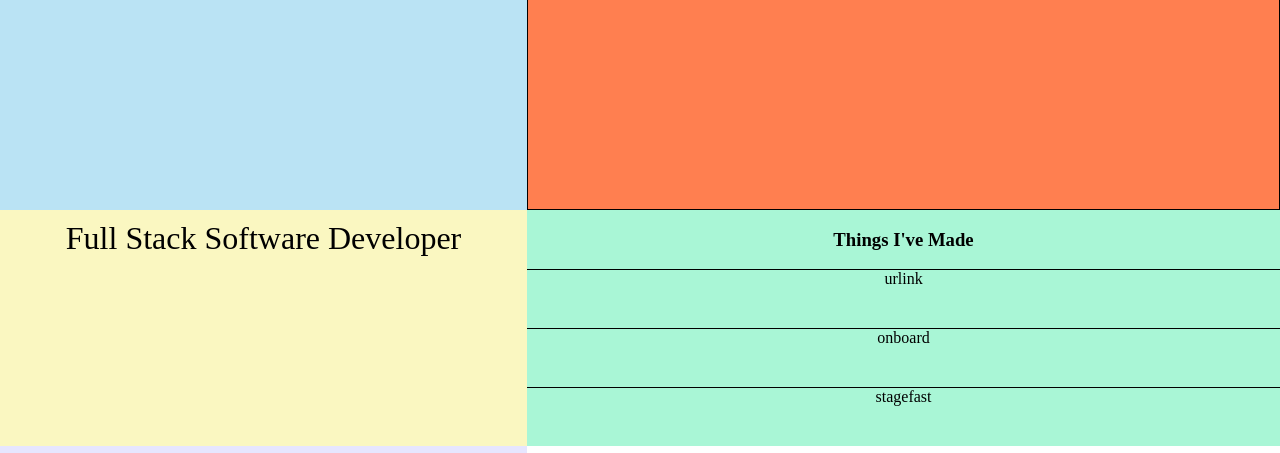
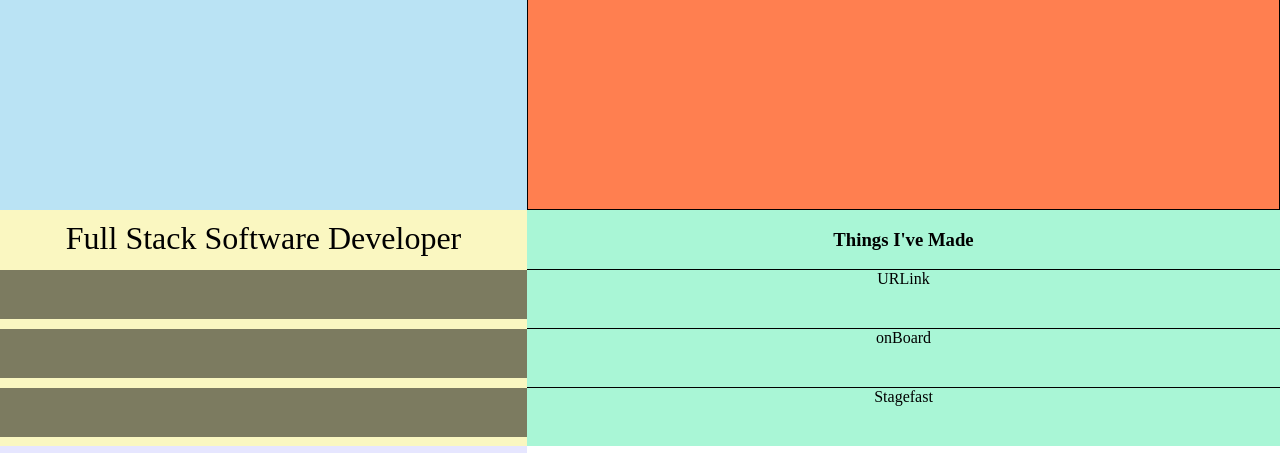
Before and after one commit to gooddb67/folio-site, a plain HTML site: page index.html in a window 1280 px wide. Shown: the part 668-1121 px from the top of the page. Drawn offline with nearby package versions, Linux system fonts and the light colour scheme.

Commit message:
added overlays to projects

```diff
--- a/index.html
+++ b/index.html
@@ -21,7 +21,8 @@
         <h3 id="skills-header">Things I Use </h3>
         <div class="skill-item ruby">
             <div class="skill-item-content">
-          <svg aria-labelledby="simpleicons-ruby-icon" role="img" viewBox="0 0 14 14" fill="white"><title id="simpleicons-ruby-icon">Ruby icon</title><path d="M20.156.083c3.033.525 3.893 2.598 3.829 4.77L24 4.822 22.635 22.71 4.89 23.926h.016C3.433 23.864.15 23.729 0 19.139l1.645-3 2.819 6.586.503 1.172 2.805-9.144-.03.007.016-.03 9.255 2.956-1.396-5.431-.99-3.9 8.82-.569-.615-.51L16.5 2.114 20.159.073l-.003.01zM0 19.089v.026-.029.003zM5.13 5.073c3.561-3.533 8.157-5.621 9.922-3.84 1.762 1.777-.105 6.105-3.673 9.636-3.563 3.532-8.103 5.734-9.864 3.957-1.766-1.777.045-6.217 3.612-9.75l.003-.003z"/></svg>
+              <svg aria-labelledby="simpleicons-ruby-icon" role="img" viewBox="0 0 14 14" fill="white"><title id="simpleicons-ruby-icon">Ruby icon</title><path d="M20.156.083c3.033.525 3.893 2.598 3.829 4.77L24 4.822 22.635 22.71 4.89 23.926h.016C3.433 23.864.15 23.729 0 19.139l1.645-3 2.819 6.586.503 1.172 2.805-9.144-.03.007.016-.03 9.255 2.956-1.396-5.431-.99-3.9 8.82-.569-.615-.51L16.5 2.114 20.159.073l-.003.01zM0 19.089v.026-.029.003zM5.13 5.073c3.561-3.533 8.157-5.621 9.922-3.84 1.762 1.777-.105 6.105-3.673 9.636-3.563 3.532-8.103 5.734-9.864 3.957-1.766-1.777.045-6.217 3.612-9.75l.003-.003z"/>
+              </svg>
           </div>
         </div>
         <div class="skill-item rails">
@@ -56,21 +57,21 @@
       </div>
       <section class="projects-wrapper">
         <h3 id="projects-header">Things I've Made </h3>
-          <a href="https://github.com/gooddb67/URLink-frontend" target="_blank">
             <div class="project urlink">
-              urlink
+                URLink
+                <div class="overlay">
                 </div>
-          </a>
-          <a href="https://github.com/cpan001/onboard-frontend" target="_blank">
+            </div>
             <div class="project onboard">
-                onboard
+                onBoard
+              <div class="overlay">
               </div>
-          </a>
-        <a href="https://github.com/stopvoldemort/stagefast" target="_blank">
+            </div>
           <div class="project stagefast">
-              stagefast
+              Stagefast
+              <div class="overlay">
             </div>
-        </a>
+          </div>
       </section>
       <div class="contact">
         <div class="contact-item medium">
--- a/styles.css
+++ b/styles.css
@@ -123,7 +123,29 @@ a{
   text-align: center;
   height: 50px;
   border-top: 1px solid black;
+  position: relative;
 }
+.overlay {
+  position: absolute;
+  top: 0;
+  right: 200%;
+  bottom: 0;
+  left: -100%;
+  background: rgba(0,0,0,0.5);
+  color: #fff;
+  overflow: hidden;
+  text-align: center;
+  width: 100%;
+  -moz-transition: top 0.3s, right 0.3s, bottom 0.3s, left 0.3s;
+  -webkit-transition: top 0.3s, right 0.3s, bottom 0.3s, left 0.3s;
+  transition: top 0.3s, right 0.3s, bottom 0.3s, left 0.3s;
+}
+
+.project:hover .overlay{
+  right: 0;
+  left: 0;
+}
+
 
 #projects-header{
   text-align: center
```
Lines whose indentation alone changed are shown as unchanged.
